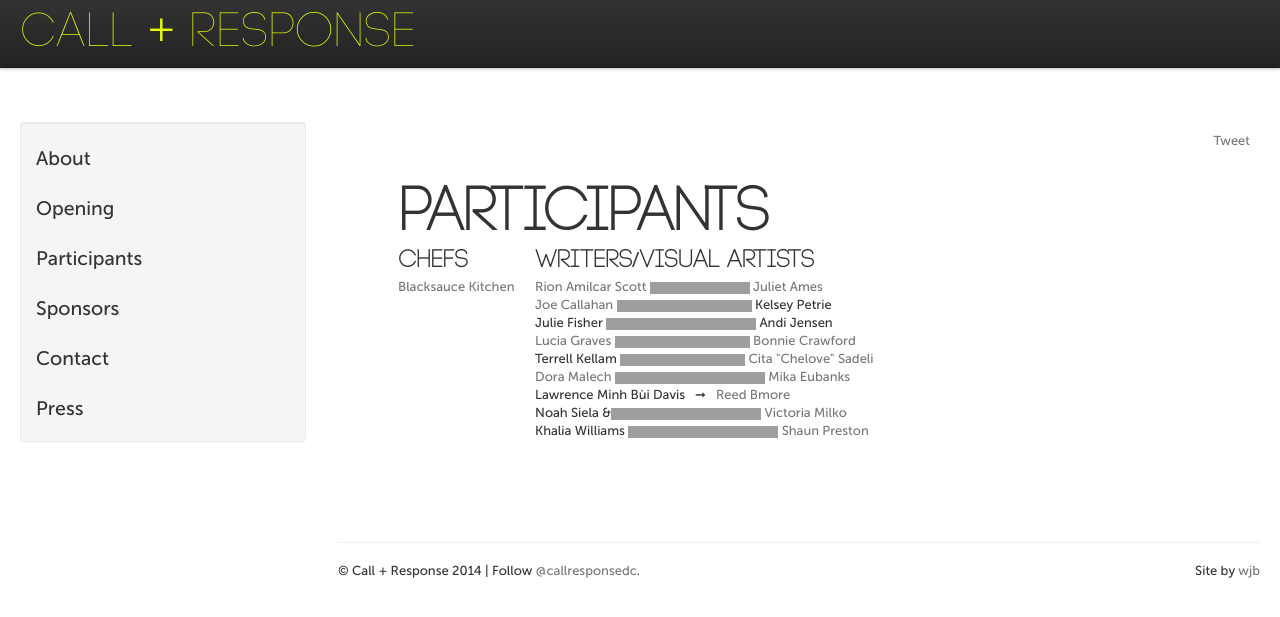
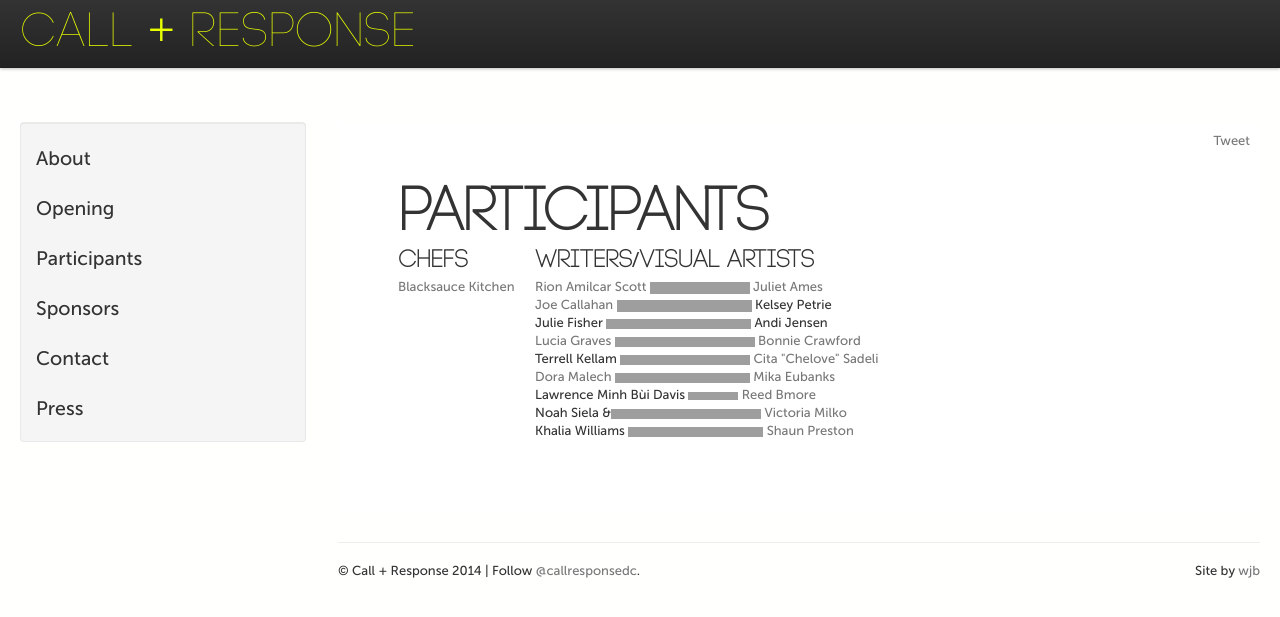
Before and after one commit to callandresponsedc/callandresponsedc, a Jekyll site: the page built from participants/index.html, in a window 1280 px wide. Shown: the top 617 px of the page. Built offline with Jekyll 4.4.1, drawn with Linux system fonts in a browser that asks for light colours; Markdown is read by kramdown in place of the engine named in the settings; comment, search, counter and statistics services are not loaded; grey boxes are pictures that could not be loaded.

Commit message:
Update index.html

```diff
--- a/participants/index.html
+++ b/participants/index.html
@@ -21,13 +21,13 @@ title: Participants
       <li><a href="https://twitter.com/ReeAmilcarScott">Rion Amilcar Scott</a>
 <img src="http://hobbytohot.com/wp-content/uploads/2013/11/DOODLES_arrow_3.png" style="width:100px;height:12px">   <a href="http://ibreakplates.com/">Juliet Ames</a></li>
  <li><a href="https://twitter.com/fakejoecallahan">Joe Callahan</a> <img src="http://hobbytohot.com/wp-content/uploads/2013/11/DOODLES_arrow_3.png" style="width:135px;height:12px">      Kelsey Petrie </li>
- <li>Julie Fisher  <img src="http://hobbytohot.com/wp-content/uploads/2013/11/DOODLES_arrow_3.png" style="width:150px;height:12px">      Andi Jensen</li>
- <li><a href="https://twitter.com/lucia_graves">Lucia Graves</a>  <img src="http://hobbytohot.com/wp-content/uploads/2013/11/DOODLES_arrow_3.png" style="width:135px;height:12px">        <a href="http://www.bonniecrawford.com/">Bonnie Crawford</a></li>
- <li>Terrell Kellam  <img src="http://hobbytohot.com/wp-content/uploads/2013/11/DOODLES_arrow_3.png" style="width:125px;height:12px">        <a href="http://www.chelove.com">Cita "Chelove" Sadeli</a></li>
- <li><a href="http://doramalech.com/">Dora Malech</a>  <img src="http://hobbytohot.com/wp-content/uploads/2013/11/DOODLES_arrow_3.png" style="width:150px;height:12px">        <a href="mikaeubanks.wix.com/portfolio">Mika Eubanks</a></li>
- <li>Lawrence Minh Bùi Davis  &nbsp;&nbsp;&#10142&nbsp;&nbsp;    <a href="http://imgur.com/a/1M1zv">Reed Bmore</a></li>
- <li>Noah Siela  &<img src="http://hobbytohot.com/wp-content/uploads/2013/11/DOODLES_arrow_3.png" style="width:150px;height:12px">        <a href="http://www.victoriamilkophoto.com/">Victoria Milko</a></li>
- <li>Khalia Williams  <img src="http://hobbytohot.com/wp-content/uploads/2013/11/DOODLES_arrow_3.png" style="width:150px;height:12px">         <a href="http://shaunprestonart.blogspot.com/">Shaun Preston</a></li>
+ <li>Julie Fisher  <img src="http://hobbytohot.com/wp-content/uploads/2013/11/DOODLES_arrow_3.png" style="width:145px;height:10px">      Andi Jensen</li>
+ <li><a href="https://twitter.com/lucia_graves">Lucia Graves</a>  <img src="http://hobbytohot.com/wp-content/uploads/2013/11/DOODLES_arrow_3.png" style="width:140px;height:10px">        <a href="http://www.bonniecrawford.com/">Bonnie Crawford</a></li>
+ <li>Terrell Kellam  <img src="http://hobbytohot.com/wp-content/uploads/2013/11/DOODLES_arrow_3.png" style="width:130px;height:10px">        <a href="http://www.chelove.com">Cita "Chelove" Sadeli</a></li>
+ <li><a href="http://doramalech.com/">Dora Malech</a>  <img src="http://hobbytohot.com/wp-content/uploads/2013/11/DOODLES_arrow_3.png" style="width:135px;height:10px">        <a href="mikaeubanks.wix.com/portfolio">Mika Eubanks</a></li>
+ <li>Lawrence Minh Bùi Davis  <img src="http://hobbytohot.com/wp-content/uploads/2013/11/DOODLES_arrow_3.png" style="width:50px;height:8px">   <a href="http://imgur.com/a/1M1zv">Reed Bmore</a></li>
+ <li>Noah Siela  &<img src="http://hobbytohot.com/wp-content/uploads/2013/11/DOODLES_arrow_3.png" style="width:150px;height:10px">        <a href="http://www.victoriamilkophoto.com/">Victoria Milko</a></li>
+ <li>Khalia Williams  <img src="http://hobbytohot.com/wp-content/uploads/2013/11/DOODLES_arrow_3.png" style="width:135px;height:10px">         <a href="http://shaunprestonart.blogspot.com/">Shaun Preston</a></li>
     </ul>
   </div>
   <div class="span20 pull-right">
```
